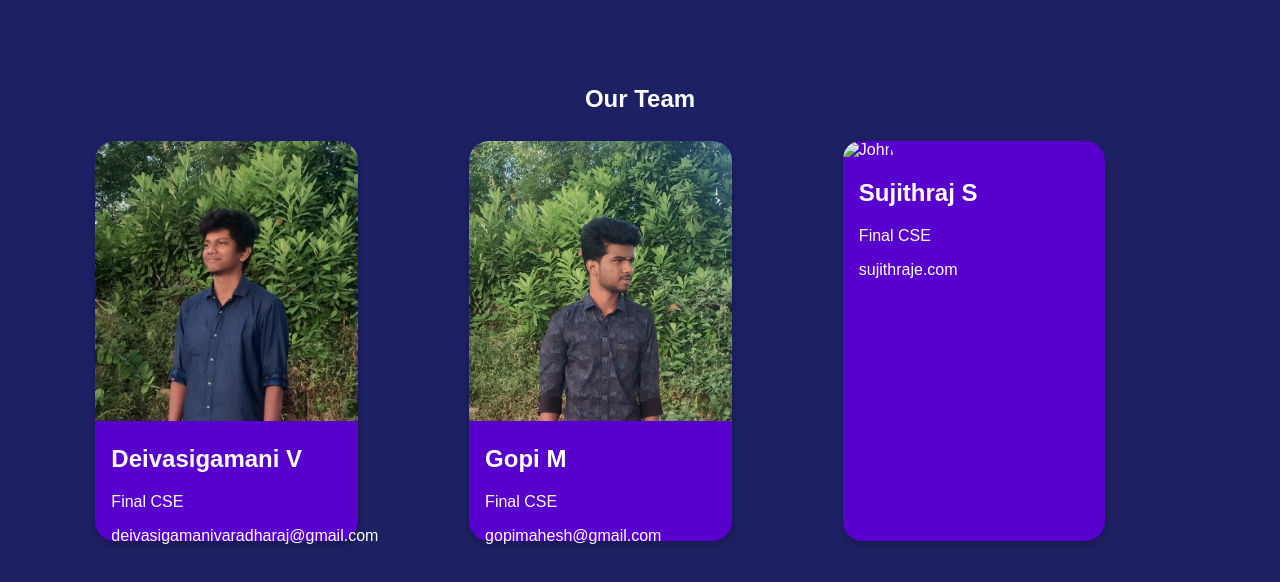
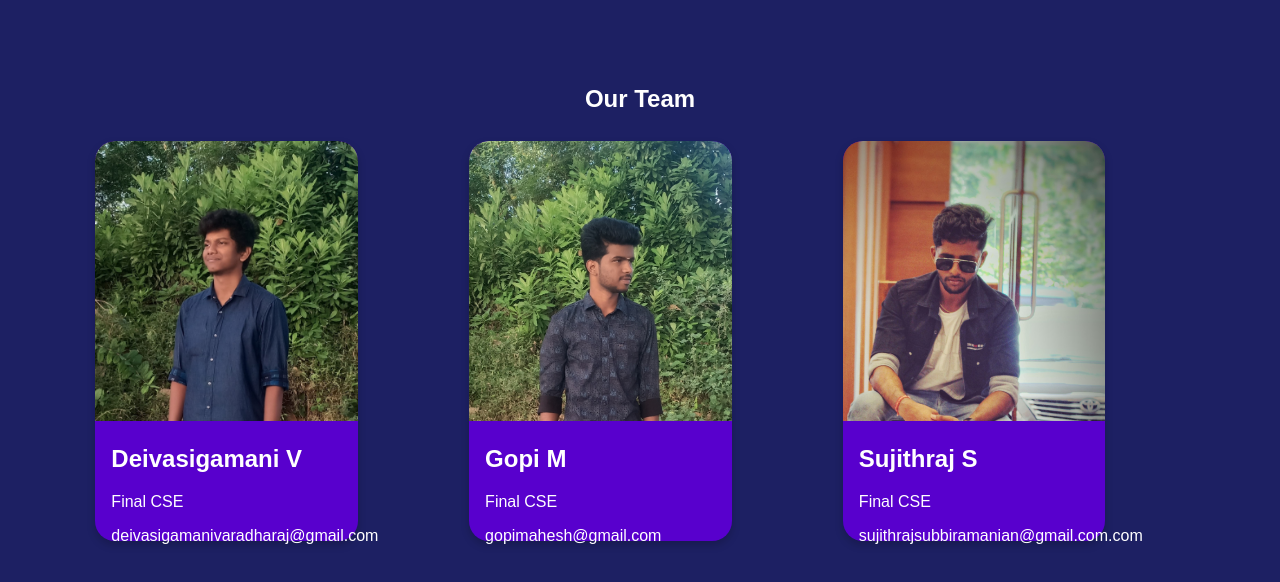
Before and after one commit to Deivasigamanivaradharaj/Ai-Career-Guide, a plain HTML site: page Aboutus.html in a window 1280 px wide. Shown: the part 176-758 px from the top of the page. Drawn offline with Linux system fonts and the light colour scheme.

Commit message:
some changess

```diff
--- a/Aboutus.html
+++ b/Aboutus.html
@@ -137,11 +137,11 @@ html {
 
   <div class="column">
     <div class="card">
-      <img src="/w3images/team3.jpg" alt="John" style="height: 70%;width: 100%;object-fit: cover;border-radius: 20px 20px 0px 0px;">
+      <img src="us-images/sujith.jpg" alt="John" style="height: 70%;width: 100%;object-fit: cover;border-radius: 20px 20px 0px 0px;">
       <div class="container">
         <h2>Sujithraj S</h2>
         <p>Final CSE</p>
-        <p>sujithraje.com</p>
+        <p>sujithrajsubbiramanian@gmail.com.com</p>
         <!-- <p><button class="button">Contact</button></p> -->
       </div>
     </div>
```
Also changed, not shown: us-images/sujith.jpg (added).
